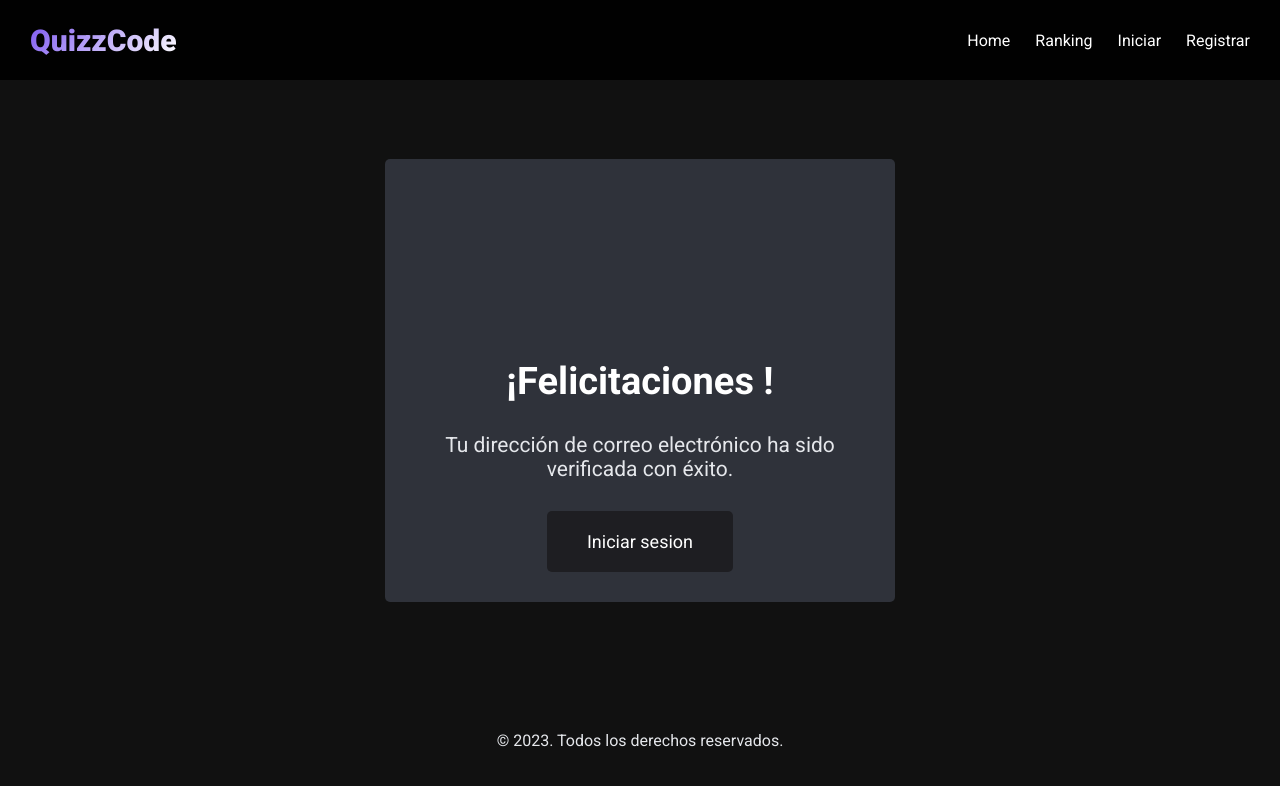
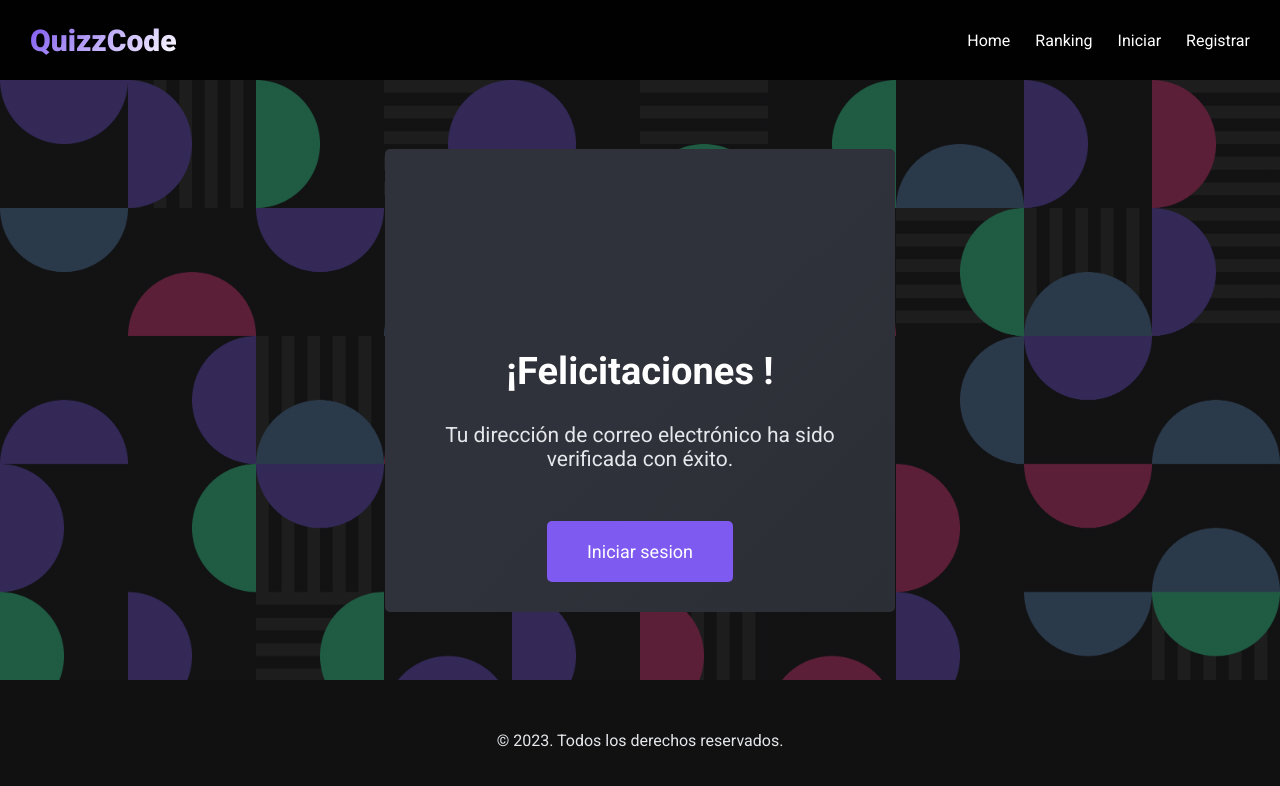
Before and after one commit to jaenfigueroa/quizz-code-client, a React (Vite) app: page /confirm-registration/1 in a window 1280 px wide. Shown: the top 786 px of the page. Built offline with nearby package versions, Linux system fonts and the light colour scheme; no server answers.

Commit message:
add email verification to login and register

```diff
--- a/src/components/FormLog/FormLog.css
+++ b/src/components/FormLog/FormLog.css
@@ -3,7 +3,6 @@
   display: flex;
   justify-content: center;
   align-items: center;
-  background: var(--gradient);
   min-height: calc(100vh - 5rem);
 }
 
--- a/src/components/FormLog/FormLog.jsx
+++ b/src/components/FormLog/FormLog.jsx
@@ -5,7 +5,7 @@ import './FormLog.css'
 import { TargetState } from './TargetState/TargetState'
 
 /// /////////////////////////////////
-export const FormLog = ({ title, inputs, sendText, other, route, submitEnabled }) => {
+export const FormLog = ({ title, inputs, sendText, other, route, submitEnabled, redirect }) => {
   const [formData, setFormData] = useState({})
 
   const [targetState, setTargetState] = useState({ status: 'loading', targetVisible: false })
@@ -69,7 +69,7 @@ export const FormLog = ({ title, inputs, sendText, other, route, submitEnabled }
         </div>
 
         {/* AVISO PAR MOSTRAR EL ESTADO DE LA PETICION */}
-        <TargetState targetState={targetState} setTargetState={setTargetState} />
+        <TargetState targetState={targetState} setTargetState={setTargetState} redirect={redirect} />
 
       </article>
 
--- a/src/components/FormLog/TargetState/TargetState.jsx
+++ b/src/components/FormLog/TargetState/TargetState.jsx
@@ -5,7 +5,7 @@ import { AppContext } from '../../../context/AppContext'
 import './TargetState.css'
 
 /// ///////////////////////////////////////
-export const TargetState = ({ targetState, setTargetState }) => {
+export const TargetState = ({ targetState, setTargetState, redirect }) => {
   const { setIsAuthenticated } = useContext(AppContext)
   const navigate = useNavigate()
 
@@ -38,8 +38,11 @@ export const TargetState = ({ targetState, setTargetState }) => {
             ? (
               <button
                 className='target-state__button' onClick={() => {
-                  setIsAuthenticated(true)
-                  navigate('/')
+                  if (redirect) {
+                    setIsAuthenticated(true)
+                    navigate('/')
+                  }
+                  closeTarget()
                 }}
               >Genial
               </button>
--- a/src/helpers/global.js
+++ b/src/helpers/global.js
@@ -1,4 +1,4 @@
 export const global = {
-  // urlServer: 'http://localhost:5000/api',
+  // urlServer: 'http://localhost:5000/api'
   urlServer: 'https://quizcode-backend-production.up.railway.app/api'
 }
--- a/src/pages/ConfirmRegistration/ConfirmRegistration.css
+++ b/src/pages/ConfirmRegistration/ConfirmRegistration.css
@@ -5,6 +5,8 @@
   padding: 1rem;
   justify-content: center;
   align-items: center;
+  background: linear-gradient(90deg,#111111af 0%, #111111af), url(../../assets/patron.png);
+  background-size: cover;
 }
 
 .section-welcome__article {
@@ -19,7 +21,7 @@
   align-items: center;
   border-radius: .5rem;
   transition: 300ms;
-  background: #2f323a;
+  background:  linear-gradient(-45deg, #2b2e35 , #2f323a 50%);
 }
 
 .section-welcome__article-mask{
@@ -42,6 +44,7 @@
 }
 .section-welcome__article-title span{
   color: var(--blue-3);
+  color: #31c497;
 }
 
 .section-welcome__article-button {
@@ -51,17 +54,20 @@
   color: white;
   border-radius: .5rem;
   background: #1e1e22;
+  background: var(--blue);
+  transition: 300ms;
 }
 
 .section-welcome__article-button:hover {
-  background: var(--blue);
+  transform: scale(1.1);
+  /* transform: rotateZ(-5deg); */
 }
 
 @media (min-width: 780px) {
   .section-welcome__article {
     max-width: 700px;
     max-width: 600px;
-    gap: 3rem;
+    gap: 2.5rem;
   }
 
   .section-welcome__article-mask{
@@ -81,14 +87,16 @@
   }
 
   .section-welcome__article-button {
-    padding: 2rem 4rem;
+    padding: 1.6rem 4rem;
     font-size: 1.8rem;
+    margin-top: 2rem;
   }
 }
 @media (min-width: 1024px) {
   .section-welcome__article {
     width: max-content;
     max-width: initial;
+    gap: 3rem;
   }
   .section-welcome__article-mask{
     width: 140px;
@@ -108,5 +116,7 @@
   .section-welcome__article-button {
     padding: 2rem 4rem;
     font-size: 1.8rem;
+    margin-top: 1.5rem;
+    margin-top: 2rem;
   }
 }
--- a/src/pages/Login/Login.jsx
+++ b/src/pages/Login/Login.jsx
@@ -54,6 +54,7 @@ export const Login = () => {
       sendText='Ingresar'
       route='/users/login'
       submitEnabled={submitEnabled}
+      redirect
     />
   )
 }
--- a/src/pages/Register/Register.jsx
+++ b/src/pages/Register/Register.jsx
@@ -68,6 +68,7 @@ export const Register = () => {
       sendText='Registrarme'
       route='/users/register'
       submitEnabled={submitEnabled}
+      redirect={false}
     />
   )
 }
```
